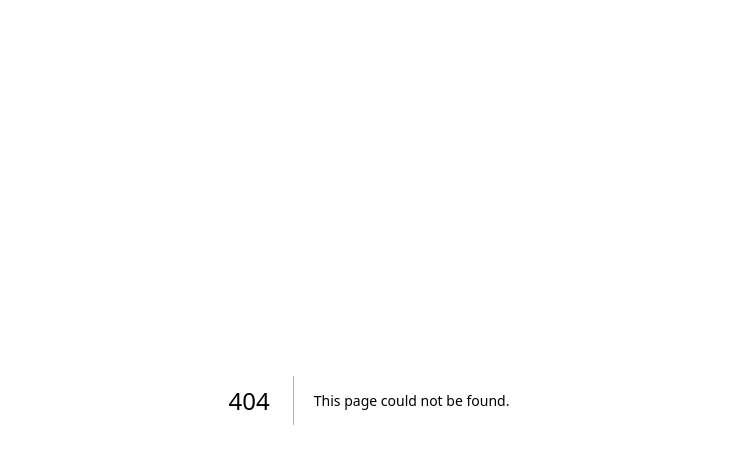
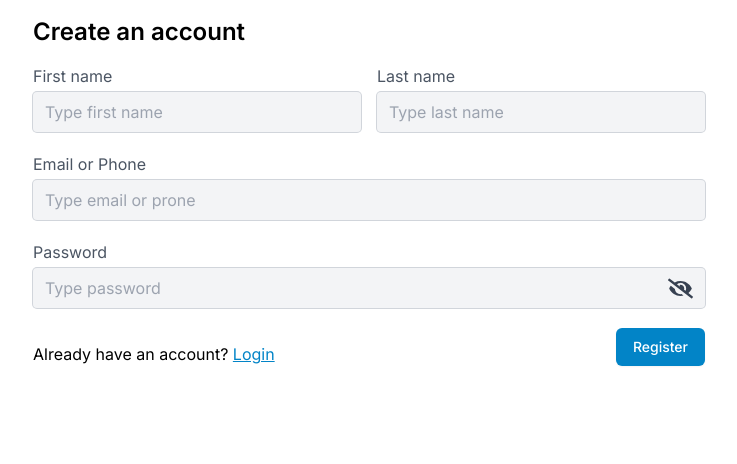
Before and after one commit to mahbubnoyon506/atb-assesment, a Next.js app: page /register in a window 1280 px wide. Before the commit this address had no page. Shown: the top 464 px of the page, without its empty margins (271-1008 px from the left). Built offline with nearby package versions, Linux system fonts and the light colour scheme.

Commit message:
Login and Register page created

```diff
--- /dev/null
+++ b/app/dashboard/page.jsx
@@ -0,0 +1,7 @@
+import React from "react";
+
+function dashboard() {
+  return <div>dashboard</div>;
+}
+
+export default dashboard;
--- a/app/layout.js
+++ b/app/layout.js
@@ -4,8 +4,8 @@ import "./globals.css";
 const inter = Inter({ subsets: ["latin"] });
 
 export const metadata = {
-  title: "Atb App",
-  description: "Assesment for atb",
+  title: "Atb Job Platform",
+  description: "Job Platform For Employer",
 };
 
 export default function RootLayout({ children }) {
--- /dev/null
+++ b/app/login/page.jsx
@@ -0,0 +1,52 @@
+"use client";
+
+import InputField from "@/components/forms/InputField";
+import Button from "@/components/shared/Button";
+import Link from "next/link";
+import React from "react";
+import { useForm } from "react-hook-form";
+
+function Login() {
+  const {
+    handleSubmit,
+    register,
+    formState: { errors },
+  } = useForm();
+  const onSubmit = (data) => {
+    console.log("onSubmit", data);
+  };
+  return (
+    <div className="max-w-2xl mx-auto">
+      <p className="text-2xl font-semibold py-4">Sign In</p>
+      <form className="space-y-4" onSubmit={handleSubmit(onSubmit)}>
+        <InputField
+          label="Email or Phone"
+          type="text"
+          placeholder="Type email or prone"
+          fieldName="email_or_phone"
+          register={register}
+        />
+        <InputField
+          label="Password"
+          type="password"
+          placeholder="Type password"
+          fieldName="password"
+          register={register}
+        />
+        <div className="flex justify-between items-end">
+          <p>
+            Don&apos;t have an account?{" "}
+            <Link className="text-sky-600 underline" href="/register">
+              Create an account
+            </Link>{" "}
+          </p>
+          <Button type="submit" variant="sky">
+            Login
+          </Button>
+        </div>
+      </form>
+    </div>
+  );
+}
+
+export default Login;
--- /dev/null
+++ b/app/register/page.jsx
@@ -0,0 +1,72 @@
+"use client";
+
+import React from "react";
+import { useForm } from "react-hook-form";
+import InputField from "@/components/forms/InputField";
+import Button from "@/components/shared/Button";
+import Link from "next/link";
+
+function Register() {
+  const {
+    handleSubmit,
+    register,
+    formState: { errors },
+  } = useForm();
+  const onSubmit = (data) => {
+    console.log("onSubmit", data);
+  };
+  return (
+    <div className="max-w-2xl mx-auto">
+      <p className="text-2xl font-semibold py-4">Create an account</p>
+      <form className="space-y-4" onSubmit={handleSubmit(onSubmit)}>
+        <div className="flex items-center gap-4">
+          <div className="w-full">
+            <InputField
+              label="First name"
+              type="text"
+              placeholder="Type first name"
+              register={register}
+              fieldName="first_name"
+            />
+          </div>
+          <div className=" w-full">
+            <InputField
+              label="Last name"
+              type="text"
+              placeholder="Type last name"
+              register={register}
+              fieldName="last_name"
+            />
+          </div>
+        </div>
+        <InputField
+          label="Email or Phone"
+          type="text"
+          placeholder="Type email or prone"
+          register={register}
+          fieldName="email_or_phone"
+        />
+        <InputField
+          label="Password"
+          type="password"
+          placeholder="Type password"
+          register={register}
+          fieldName="password"
+        />
+        <div className="flex justify-between items-end">
+          <p>
+            Already have an account?{" "}
+            <Link className="text-sky-600 underline" href="/login">
+              Login
+            </Link>{" "}
+          </p>
+          <Button type="submit" variant="sky">
+            Register
+          </Button>
+        </div>
+      </form>
+    </div>
+  );
+}
+
+export default Register;
--- /dev/null
+++ b/components/common/Footer.jsx
@@ -0,0 +1,7 @@
+import React from "react";
+
+function Footer() {
+  return <div>Footer</div>;
+}
+
+export default Footer;
--- /dev/null
+++ b/components/common/Header.jsx
@@ -0,0 +1,7 @@
+import React from "react";
+
+function Header() {
+  return <div>Header</div>;
+}
+
+export default Header;
--- /dev/null
+++ b/components/forms/InputField.jsx
@@ -0,0 +1,49 @@
+"use client";
+
+import { useState } from "react";
+import { FaEye, FaEyeSlash } from "react-icons/fa";
+function InputField({
+  type,
+  label = "",
+  placeholder = "",
+  defaultValue = "",
+  errors = "",
+  fieldName,
+  register = () => {},
+  required,
+}) {
+  const [passwordVisible, setPasswordVisible] = useState(false);
+
+  return (
+    <div className="flex flex-col gap-1 relative">
+      <label className="text-gray-600" htmlFor="">
+        {label}
+      </label>
+      <input
+        type={passwordVisible ? "text" : type}
+        className={`py-2 px-3 w-full bg-gray-100 rounded focus:outline-sky-500 focus:outline-1 ring-1 ring-gray-300 ${
+          errors.length ? "border-1 border-red-500" : ""
+        }`}
+        defaultValue={defaultValue}
+        placeholder={placeholder}
+        {...register(fieldName, { required })}
+      />
+      {type === "password" ? (
+        <div
+          className="text-gray-700 absolute top-9 right-3"
+          onClick={() => setPasswordVisible(!passwordVisible)}
+        >
+          {" "}
+          {passwordVisible ? (
+            <FaEye className="cursor-pointer" size={25} />
+          ) : (
+            <FaEyeSlash className="cursor-pointer" size={25} />
+          )}{" "}
+        </div>
+      ) : null}
+      <span className="text-sm text-red-500">{errors}</span>
+    </div>
+  );
+}
+
+export default InputField;
--- /dev/null
+++ b/components/shared/Button.jsx
@@ -0,0 +1,72 @@
+import classNames from "classnames";
+
+const defaultStyling =
+  "inline-flex items-center rounded-md border px-4 py-2 text-sm font-medium shadow-sm focus:outline-none focus:ring-2 focus:ring-offset-2";
+
+const defaultWhite = " border-gray-300 bg-white text-gray-700 hover:bg-gray-50";
+
+const variants = {
+  sky: " border-transparent bg-sky-600 text-white hover:bg-sky-700 focus:ring-sky-600",
+  light: defaultWhite,
+  white: defaultWhite,
+  "success-outline": "border-teal-400 text-teal-700 bg-white hover:bg-teal-50",
+  "danger-outline": "border-red-400 text-red-700 bg-white hover:bg-red-50",
+  borderless: "border-none bg-transparent text-gray-600 shadow-none",
+  "sky-outline":
+    "bg-transparent font-bold text-sky-600 border border-sky-600 shadow-none",
+};
+
+const AnimatingSpinner = () => (
+  <svg
+    className="animate-spin -ml-1 mr-3 h-5 w-5 text-white"
+    xmlns="http://www.w3.org/2000/svg"
+    fill="none"
+    viewBox="0 0 24 24"
+  >
+    <circle
+      className="opacity-25"
+      cx="12"
+      cy="12"
+      r="10"
+      stroke="currentColor"
+      strokeWidth="4"
+    ></circle>
+    <path
+      className="opacity-75"
+      fill="currentColor"
+      d="M4 12a8 8 0 018-8V0C5.373 0 0 5.373 0 12h4zm2 5.291A7.962 7.962 0 014 12H0c0 3.042 1.135 5.824 3 7.938l3-2.647z"
+    ></path>
+  </svg>
+);
+
+const Button = ({
+  children,
+  onClick,
+  variant = "white",
+  extraClassName = "",
+  type = "button",
+  isLoading = false,
+  ref,
+  ...props
+}) => {
+  const className = classNames(
+    defaultStyling,
+    variants[variant],
+    extraClassName
+  );
+  return (
+    <button
+      type={type}
+      ref={ref}
+      onClick={onClick}
+      className={className}
+      disabled={isLoading}
+      {...props}
+    >
+      {isLoading ? <AnimatingSpinner /> : null}
+      {children}
+    </button>
+  );
+};
+
+export default Button;
```
Also changed, not shown: package.json (+7 -4 lines), app/profile/page.jsx (added), public/images/placeholder.jpg (added), 1 other file (tests, documents, lock files or other folders).
